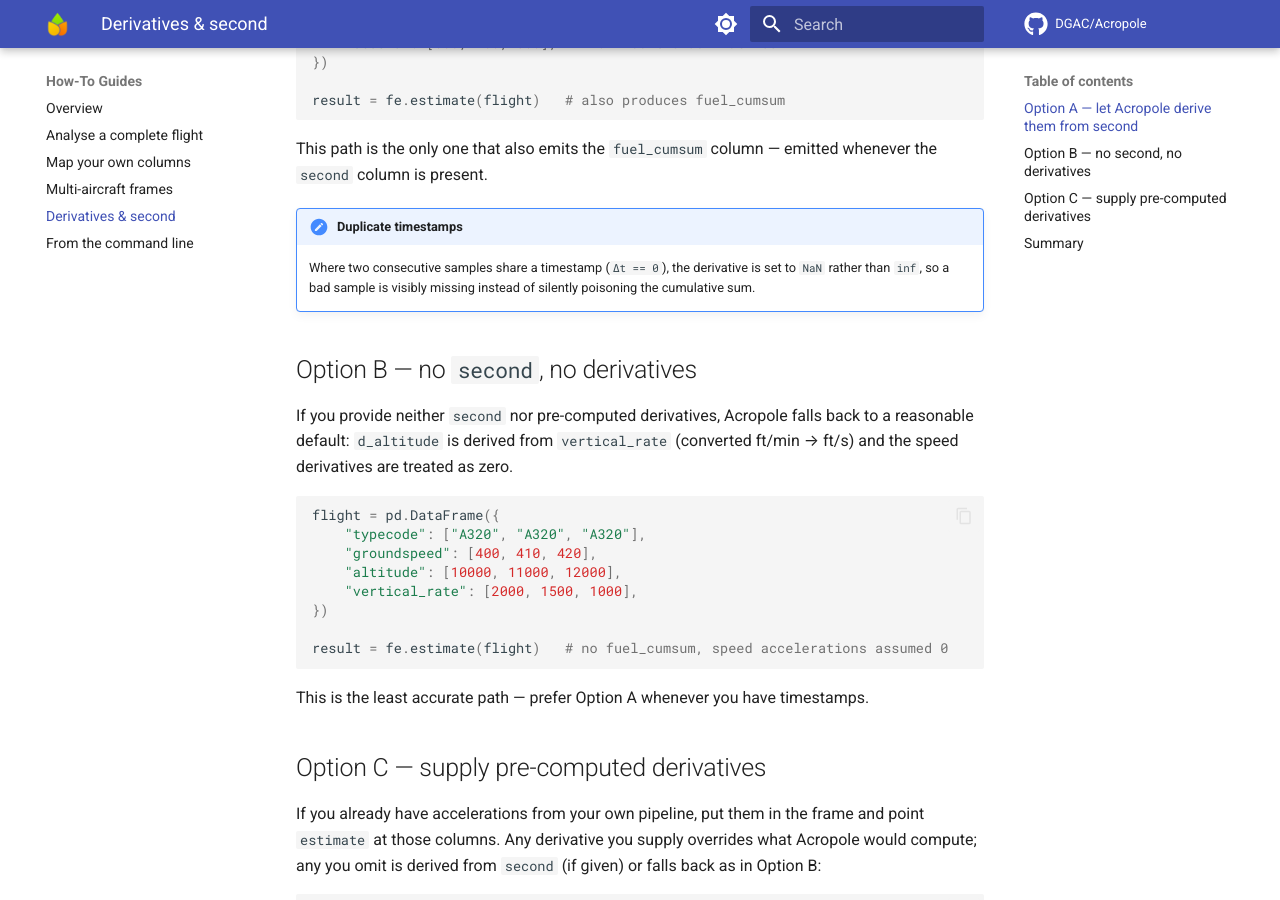
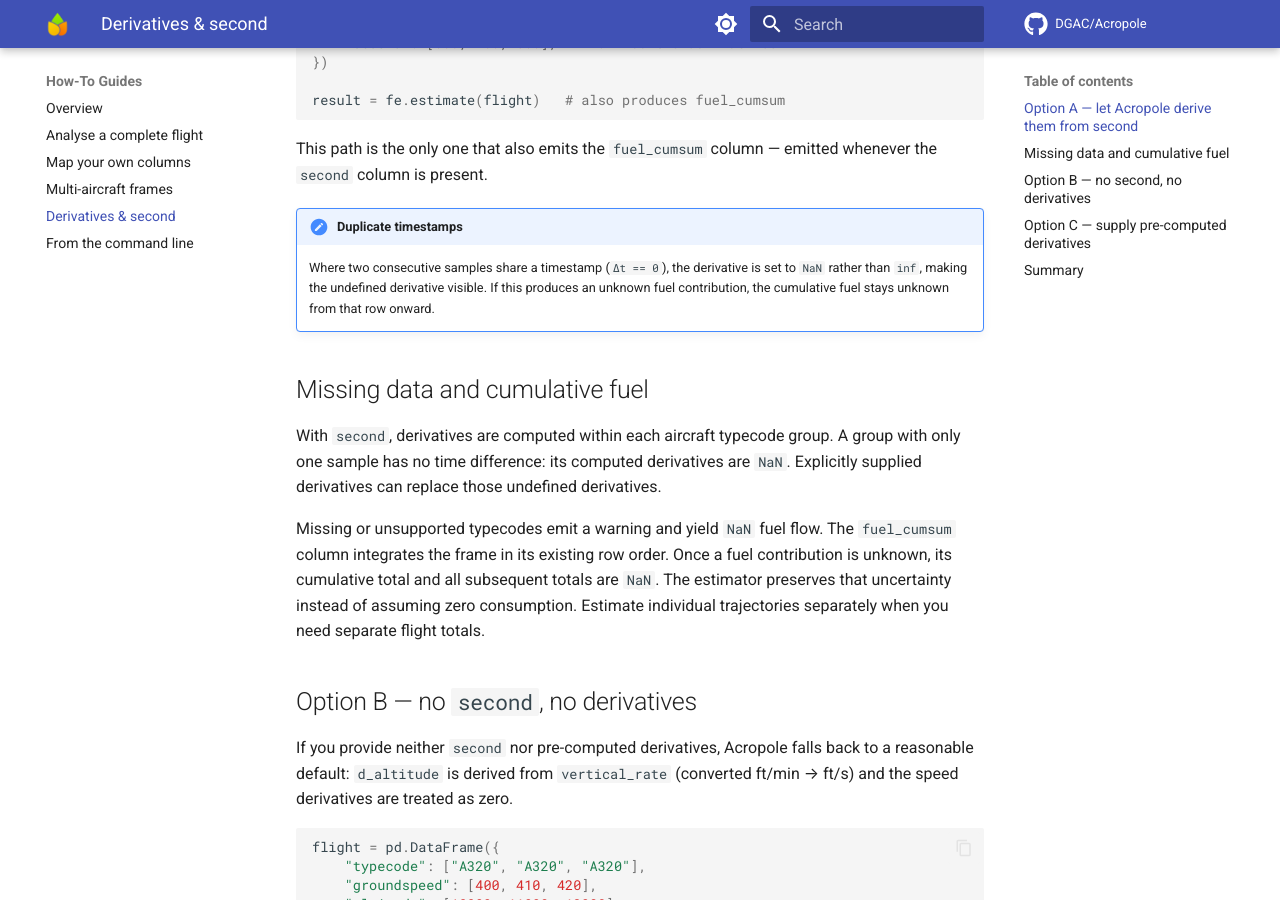
Before and after one commit to DGAC/Acropole, an MkDocs documentation site: the page built from docs/howto/derivatives.md, in a window 1280 px wide and 900 px high, scrolled down 560 px. Built offline with MkDocs 1.6.1 and Material for MkDocs 9.7.7, drawn with Linux system fonts in a browser that asks for light colours; comment, search, counter and statistics services are not loaded.

Commit message:
fix(cli): explain Parquet dependencies and document unknown fuel totals

```diff
--- a/docs/howto/derivatives.md
+++ b/docs/howto/derivatives.md
@@ -28,8 +28,21 @@ This path is the only one that also emits the `fuel_cumsum` column — emitted w
 
 !!! note "Duplicate timestamps"
     Where two consecutive samples share a timestamp (`Δt == 0`), the derivative is set to
-    `NaN` rather than `inf`, so a bad sample is visibly missing instead of silently
-    poisoning the cumulative sum.
+    `NaN` rather than `inf`, making the undefined derivative visible. If this
+    produces an unknown fuel contribution, the cumulative fuel stays unknown from
+    that row onward.
+
+## Missing data and cumulative fuel
+
+With `second`, derivatives are computed within each aircraft typecode group. A group
+with only one sample has no time difference: its computed derivatives are `NaN`.
+Explicitly supplied derivatives can replace those undefined derivatives.
+
+Missing or unsupported typecodes emit a warning and yield `NaN` fuel flow. The
+`fuel_cumsum` column integrates the frame in its existing row order. Once a fuel
+contribution is unknown, its cumulative total and all subsequent totals are `NaN`.
+The estimator preserves that uncertainty instead of assuming zero consumption.
+Estimate individual trajectories separately when you need separate flight totals.
 
 ## Option B — no `second`, no derivatives
 
```
Also changed, not shown: README.md (+1 -0 lines), docs/explanation/architecture.md (+6 -1 lines), docs/howto/cli.md (+8 -1 lines), docs/howto/multi-aircraft.md (+8 -1 lines), docs/reference/cli.md (+1 -1 lines), docs/reference/index.md (+8 -0 lines), 7 other files.
